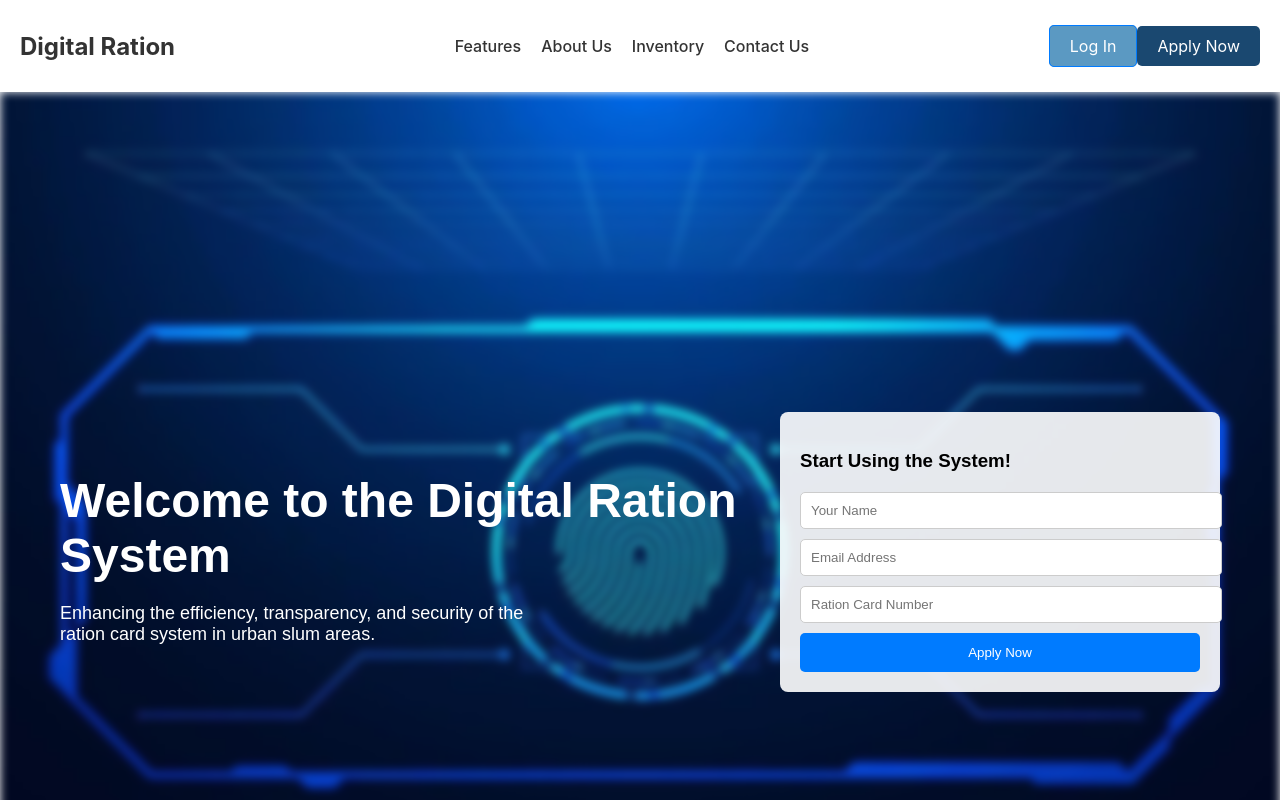
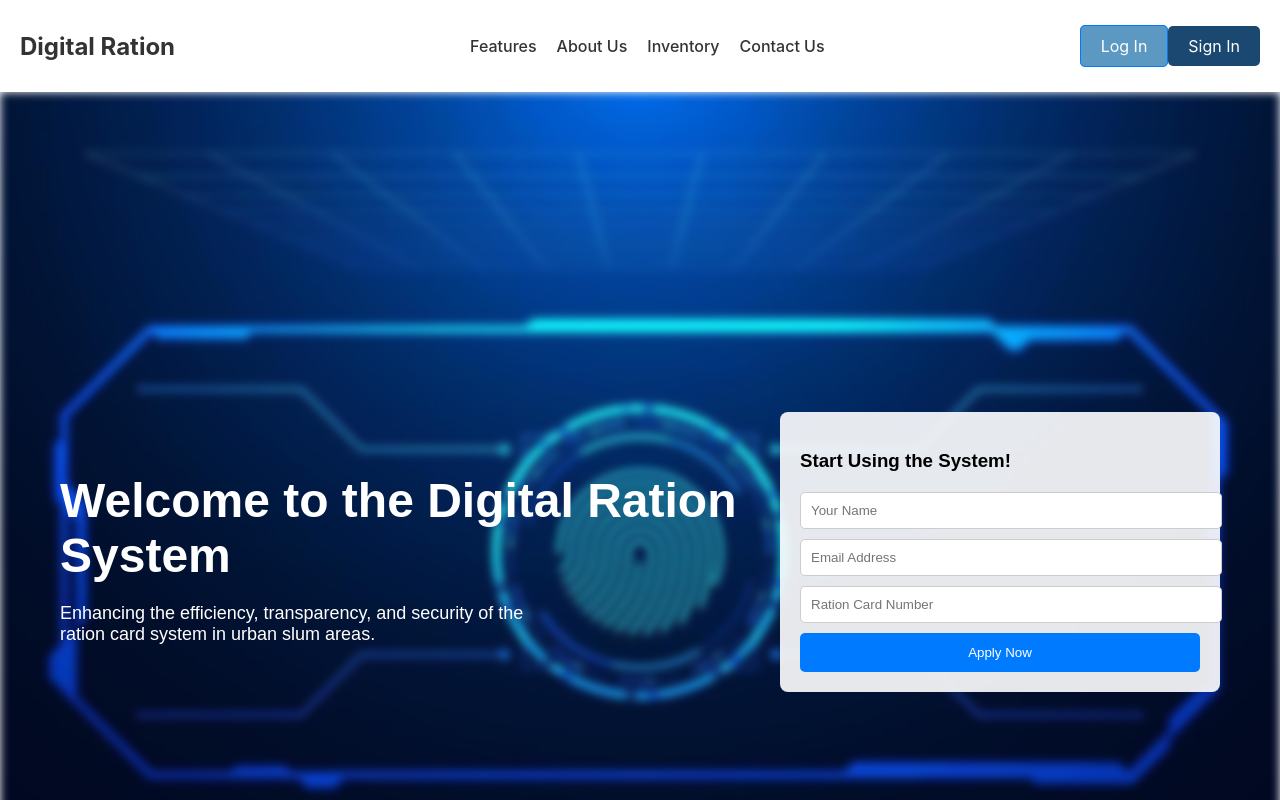
Before and after one commit to rohanfukat/NFC3_Systumm-Overloaded, a React (Create React App) app in the folder frontend/: page / in a window 1280 px wide. Shown: the top 800 px of the page. Built offline with nearby package versions, Linux system fonts and the light colour scheme.

Commit message:
registration form

```diff
--- a/frontend/src/Navbar.jsx
+++ b/frontend/src/Navbar.jsx
@@ -17,7 +17,7 @@ function Navbar() {
 
             <div className="nav-buttons">
                 <a href="/login" className="login-btn">Log In</a>
-                <a href="/apply" className="apply-btn">Apply Now</a>
+                <a href="/apply" className="apply-btn">Sign In</a>
             </div>
         </nav>
     );
```
